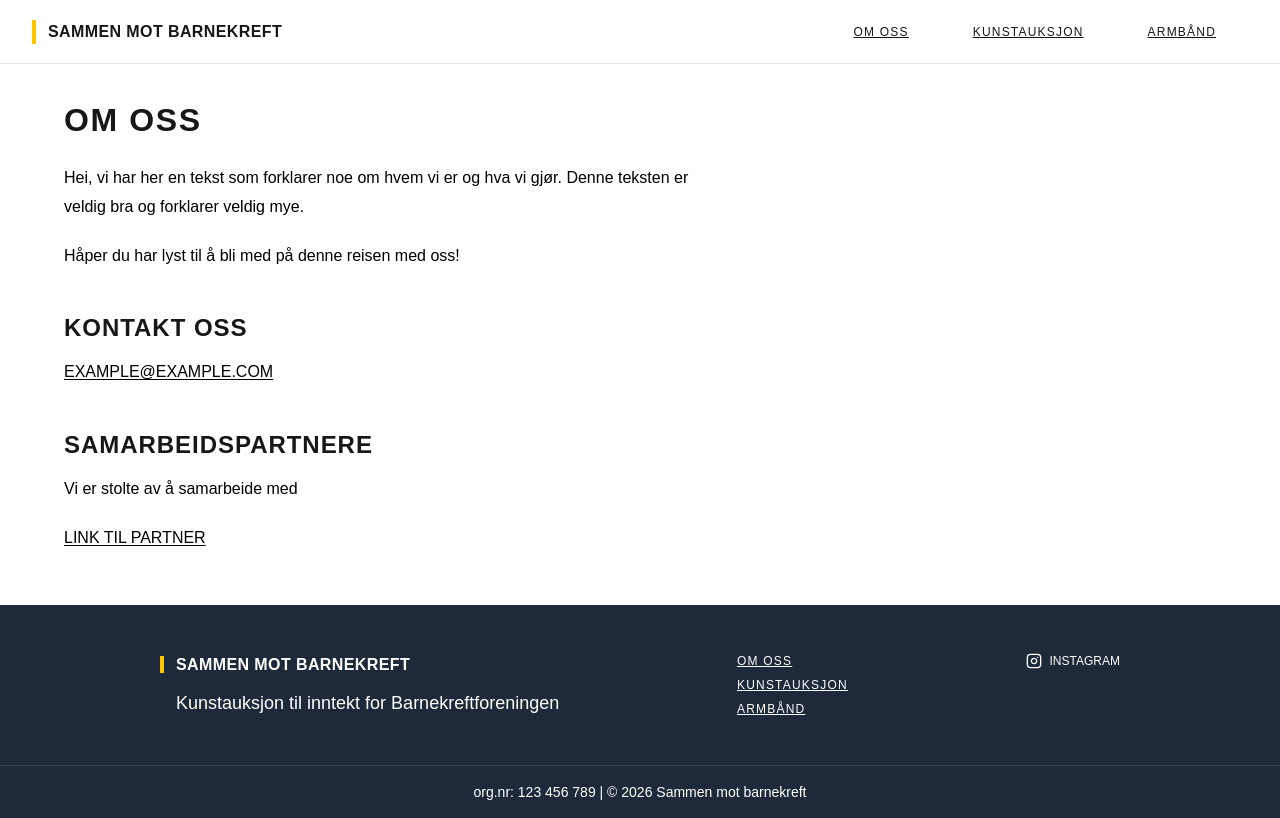
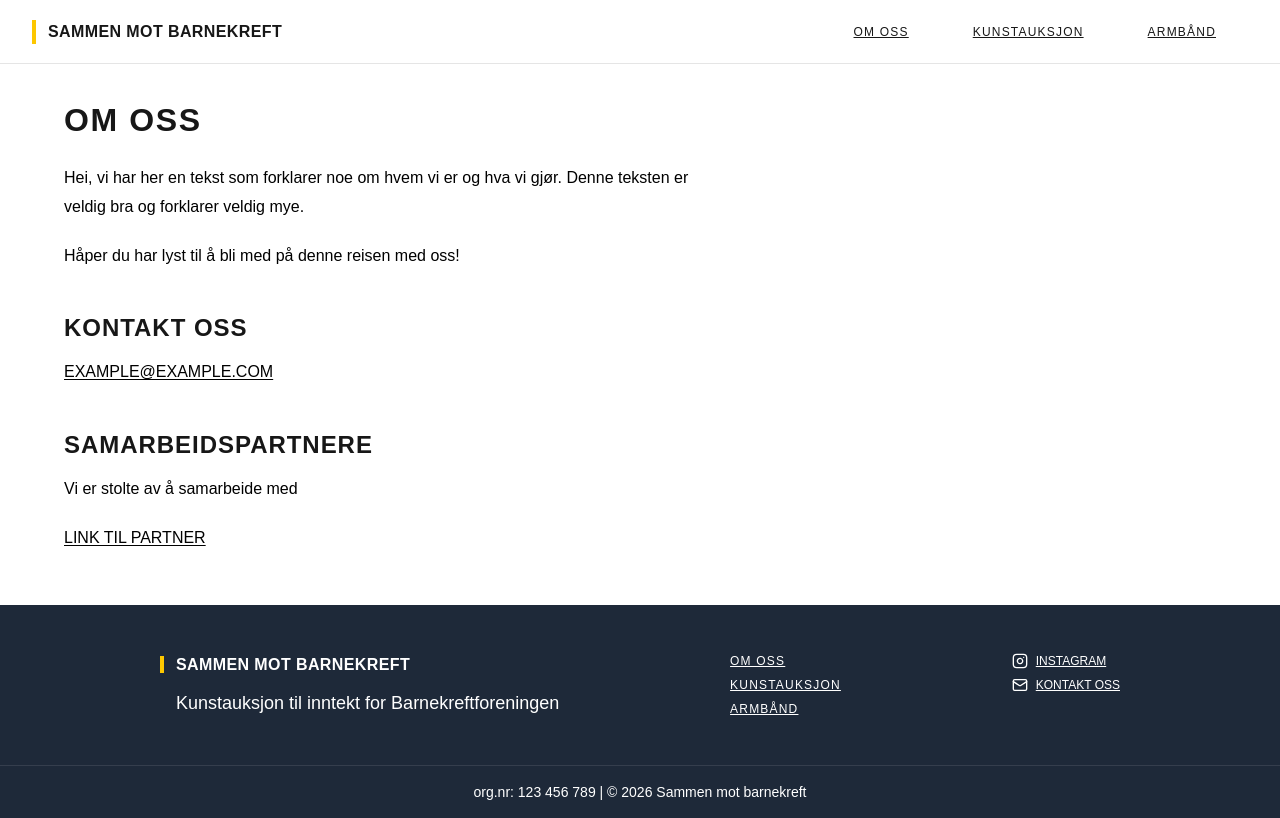
Before and after one commit to elenaand/sammen-mot-barnekreft, a Next.js app: page / in a window 1280 px wide. Built offline with nearby package versions, Linux system fonts and the light colour scheme.

Commit message:
feat: Footer - add email to footer

```diff
--- a/src/components/Footer.tsx
+++ b/src/components/Footer.tsx
@@ -1,7 +1,7 @@
 "use client";
 
 import Link from "next/link";
-import { Instagram } from "lucide-react";
+import { Instagram, Mail } from "lucide-react";
 
 const navLinks = [
   { href: "/", label: "Om oss" },
@@ -41,16 +41,31 @@ export default function Header() {
         </ul>
 
         {/* Social */}
-        <div className="pl-4 md:pl-0 text-xs">
+        <ul
+          className="flex flex-col gap-2 pl-4 md:pl-0 text-xs"
+          aria-label="Sidemeny"
+        >
+          <li>
             <a
               href="https://www.instagram.com/sammenmotbarnekreft"
               target="_blank"
-            className="flex gap-2 items-center uppercase hover:underline-offset-2 transition-colors hover:text-yellow-400"
+              className="flex gap-2 underline items-center uppercase hover:underline-offset-2 transition-colors hover:text-yellow-400"
             >
               <Instagram size={16} />
               Instagram
             </a>
-        </div>
+          </li>
+          <li>
+            <a
+              href="mailto:example@example.com"
+              target="_blank"
+              className="flex gap-2 underline items-center uppercase hover:underline-offset-2 transition-colors hover:text-yellow-400"
+            >
+              <Mail size={16} />
+              Kontakt oss
+            </a>
+          </li>
+        </ul>
       </div>
 
       {/* Legal */}
```
Lines whose indentation alone changed are shown as unchanged.
